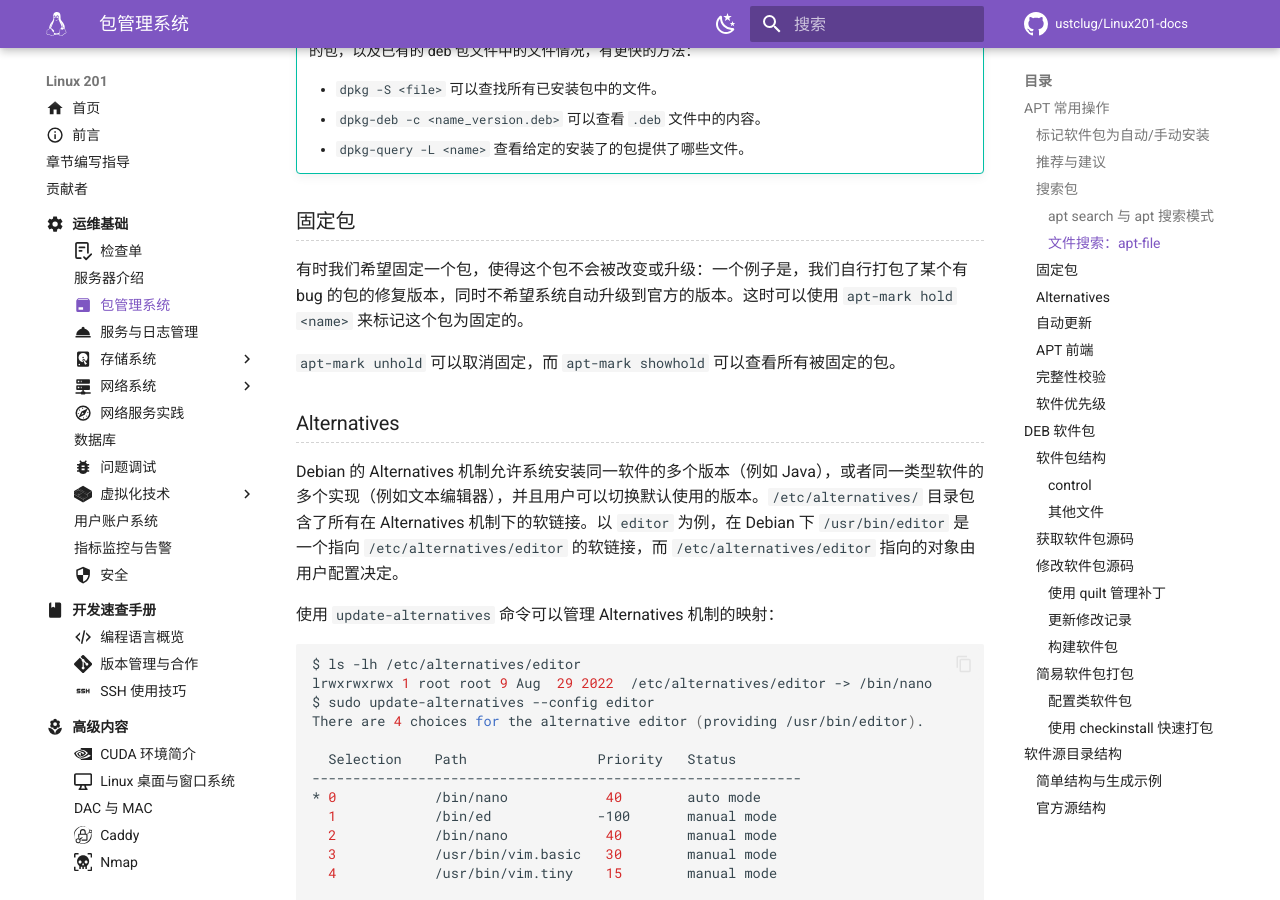
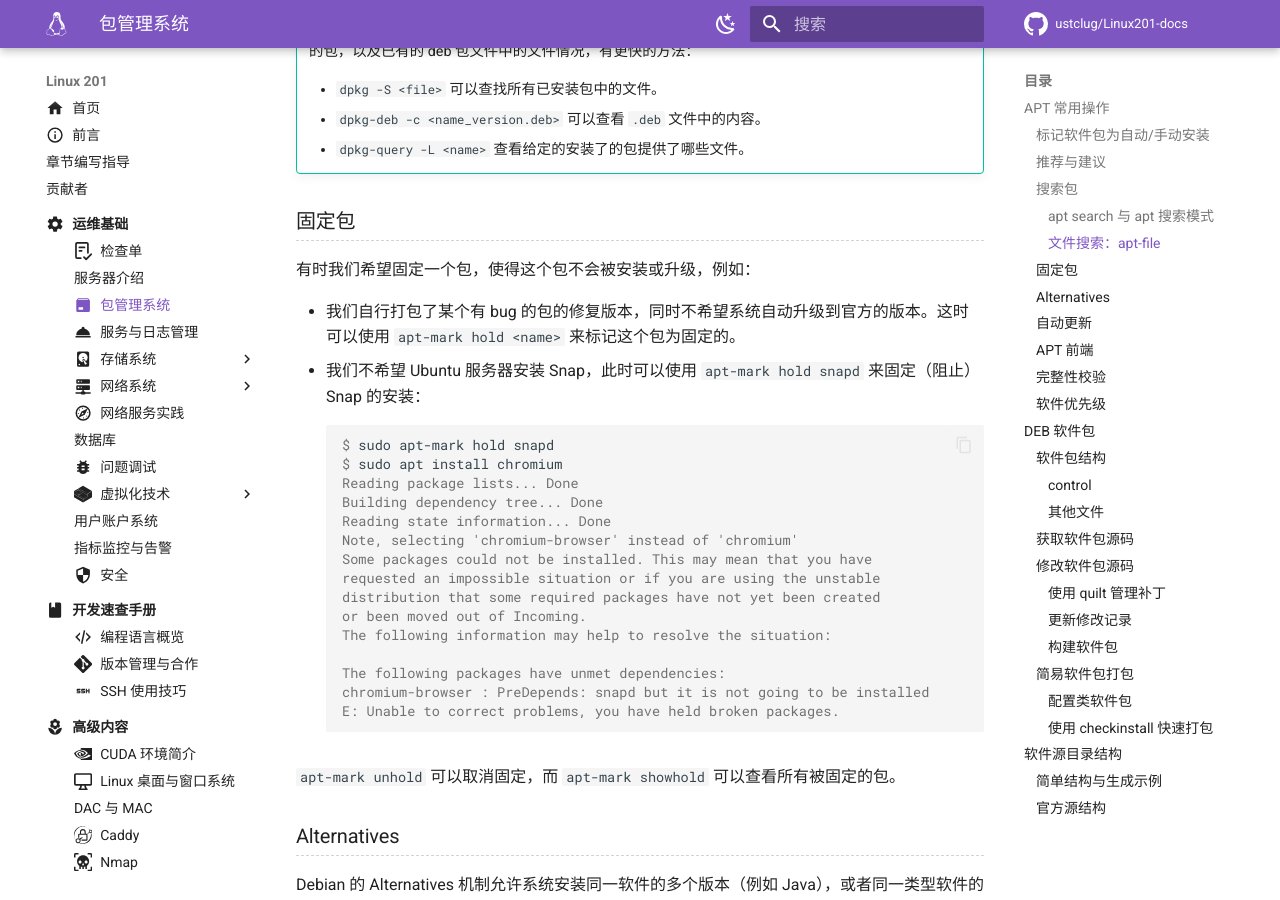
Before and after one commit to ustclug/Linux201-docs, an MkDocs documentation site: the page built from docs/ops/package.md, in a window 1280 px wide and 900 px high, scrolled down 5190 px. Built offline with MkDocs 1.6.1 and Material for MkDocs 9.7.7, drawn with Linux system fonts in a browser that asks for light colours; comment, search, counter and statistics services are not loaded; some of the changed text lies outside the part shown.

Commit message:
ops/package: Block installation with hold & priority

````diff
--- a/docs/ops/package.md
+++ b/docs/ops/package.md
@@ -208,7 +208,28 @@ htop: /usr/share/pixmaps/htop.png
 
 ### 固定包 {#hold}
 
-有时我们希望固定一个包，使得这个包不会被改变或升级：一个例子是，我们自行打包了某个有 bug 的包的修复版本，同时不希望系统自动升级到官方的版本。这时可以使用 `apt-mark hold <name>` 来标记这个包为固定的。
+有时我们希望固定一个包，使得这个包不会被安装或升级，例如：
+
+- 我们自行打包了某个有 bug 的包的修复版本，同时不希望系统自动升级到官方的版本。这时可以使用 `apt-mark hold <name>` 来标记这个包为固定的。
+- 我们不希望 Ubuntu 服务器安装 Snap，此时可以使用 `apt-mark hold snapd` 来固定（阻止）Snap 的安装：
+
+    ```console
+    $ sudo apt-mark hold snapd
+    $ sudo apt install chromium
+    Reading package lists... Done
+    Building dependency tree... Done
+    Reading state information... Done
+    Note, selecting 'chromium-browser' instead of 'chromium'
+    Some packages could not be installed. This may mean that you have
+    requested an impossible situation or if you are using the unstable
+    distribution that some required packages have not yet been created
+    or been moved out of Incoming.
+    The following information may help to resolve the situation:
+
+    The following packages have unmet dependencies:
+    chromium-browser : PreDepends: snapd but it is not going to be installed
+    E: Unable to correct problems, you have held broken packages.
+    ```
 
 `apt-mark unhold` 可以取消固定，而 `apt-mark showhold` 可以查看所有被固定的包。
 
@@ -420,6 +441,10 @@ Pin-Priority: 1000
 ```
 
 详细文档请参考 [apt_preferences(5)][apt_preferences.5]。
+
+!!! lab "使用优先级机制阻止软件包安装"
+
+    当 `Pin-Priority` 为负数时，APT 会拒绝安装这个包。请阅读文档，尝试创建一个配置文件，阻止安装 `snapd`（可在 Ubuntu 容器中实验）。
 
 ## DEB 软件包 {#deb-package}
 
````
